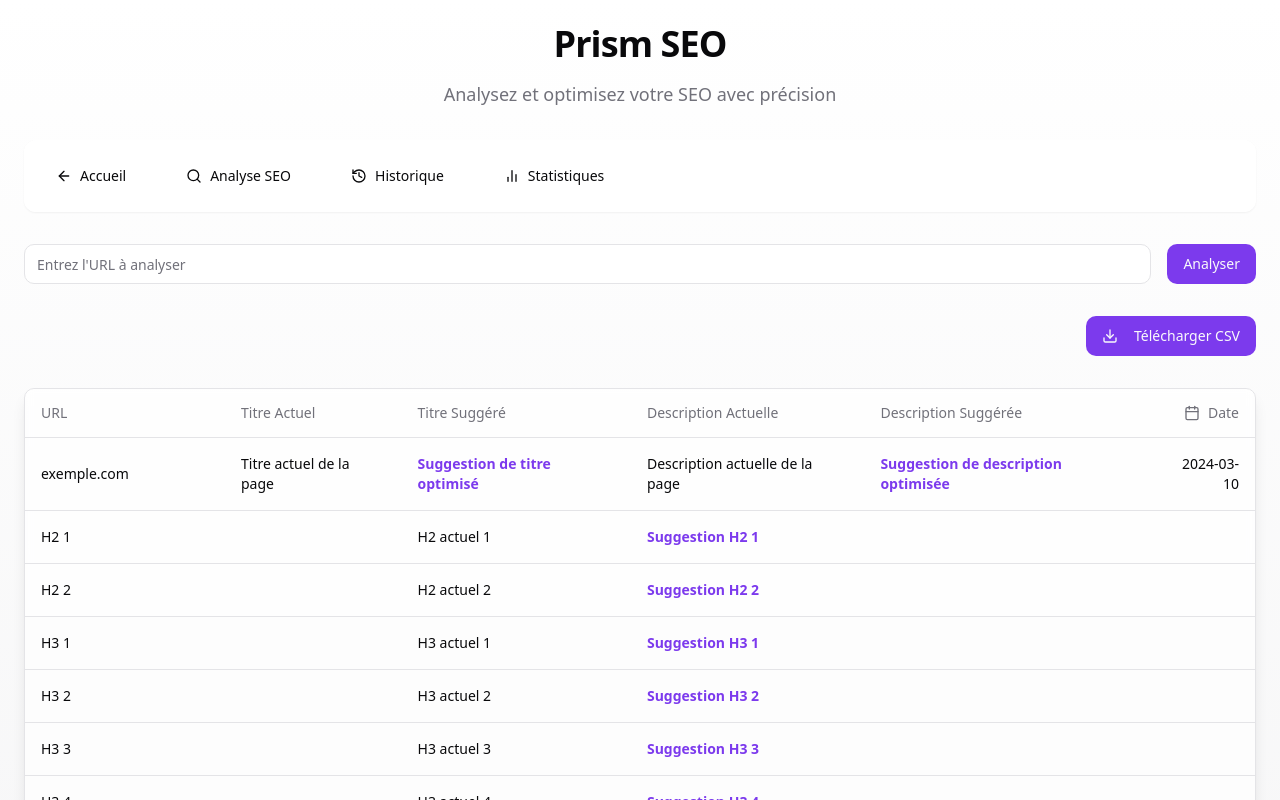
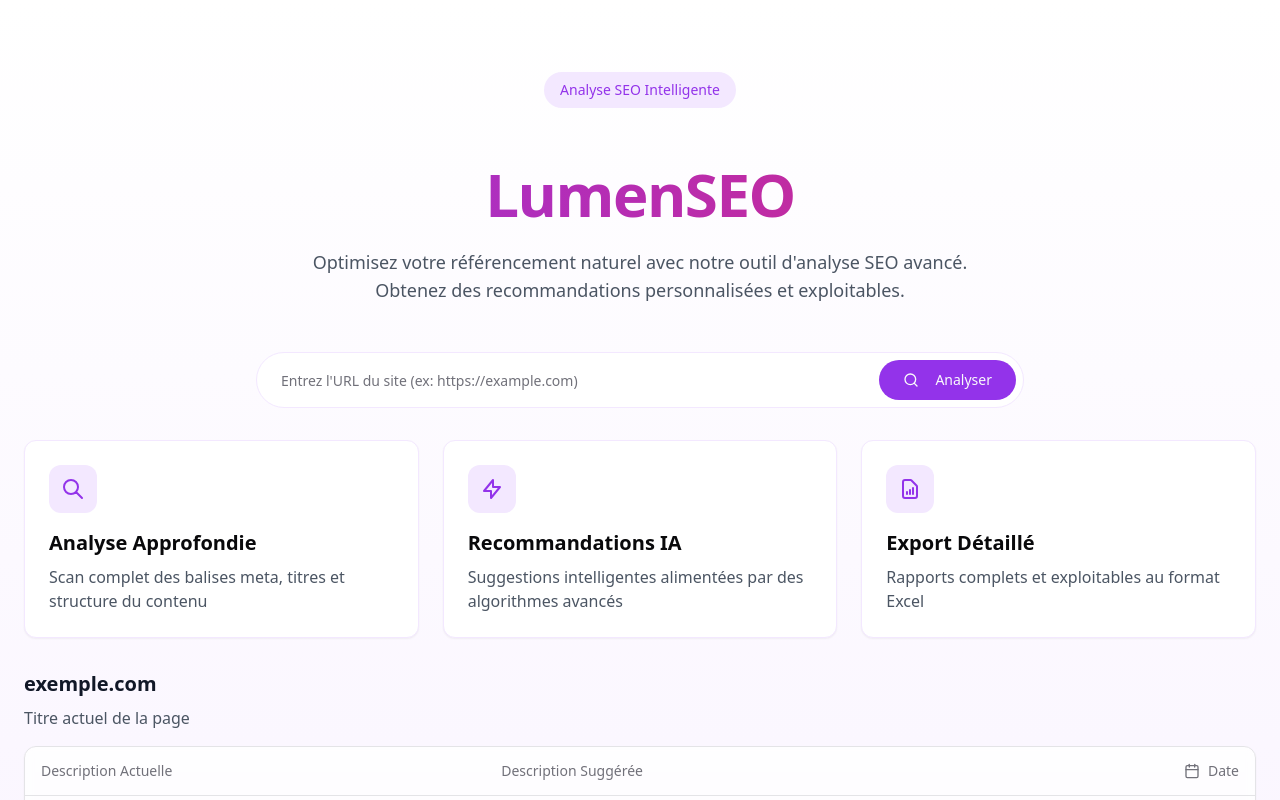
Before and after one commit to Hugonnet/seoptimiz-new, a React (Vite) app: page / in a window 1280 px wide. Shown: the top 800 px of the page. Built offline with nearby package versions, Linux system fonts and the light colour scheme.

Commit message:
Add SEO table display enhancement
Updated the SEO table to improve readability by displaying the entered URL and its title directly below the input form. Removed the second column from the table to streamline the layout.
[skip gpt_engineer]

```diff
--- a/src/components/SEOTable.tsx
+++ b/src/components/SEOTable.tsx
@@ -12,18 +12,6 @@ interface SEOData {
   currentDescription: string;
   suggestedDescription: string;
   date: string;
-  h2s: Array<{
-    current: string;
-    suggested: string;
-    contextText: string;
-    suggestedText: string;
-  }>;
-  h3s: Array<{
-    current: string;
-    suggested: string;
-    contextText: string;
-    suggestedText: string;
-  }>;
 }
 
 const mockData: SEOData[] = [
@@ -34,33 +22,13 @@ const mockData: SEOData[] = [
     suggestedTitle: "Suggestion de titre optimisé",
     currentDescription: "Description actuelle de la page",
     suggestedDescription: "Suggestion de description optimisée",
-    date: "2024-03-10",
-    h2s: [
-      {
-        current: "H2 actuel 1",
-        suggested: "Suggestion H2 1",
-        contextText: "Texte contextuel du H2 1",
-        suggestedText: "Suggestion de texte pour H2 1"
-      },
-      {
-        current: "H2 actuel 2",
-        suggested: "Suggestion H2 2",
-        contextText: "Texte contextuel du H2 2",
-        suggestedText: "Suggestion de texte pour H2 2"
-      }
-    ],
-    h3s: Array.from({ length: 10 }, (_, i) => ({
-      current: `H3 actuel ${i + 1}`,
-      suggested: `Suggestion H3 ${i + 1}`,
-      contextText: `Texte contextuel du H3 ${i + 1}`,
-      suggestedText: `Suggestion de texte pour H3 ${i + 1}`
-    }))
+    date: "2024-03-10"
   }
 ];
 
 export function SEOTable() {
   const renderSuggestion = (text: string) => (
-    <span className="font-bold text-primary">{text}</span>
+    <span className="font-bold text-purple-600">{text}</span>
   );
 
   const handleDownload = () => {
@@ -69,45 +37,34 @@ export function SEOTable() {
 
   return (
     <div className="space-y-4">
-      <div className="flex justify-end">
-        <Button onClick={handleDownload} className="mb-4">
-          <Download className="mr-2 h-4 w-4" />
-          Télécharger CSV
-        </Button>
+      {mockData.map((item) => (
+        <div key={item.id} className="space-y-4">
+          <div className="text-left space-y-2">
+            <h2 className="text-xl font-semibold text-gray-900">{item.url}</h2>
+            <p className="text-gray-600">{item.currentTitle}</p>
           </div>
-      <div className="rounded-md border bg-white/80 backdrop-blur-sm shadow-lg">
+
+          <div className="rounded-xl border bg-white/80 backdrop-blur-sm shadow-sm">
             <Table>
               <SEOTableHeader />
               <TableBody>
-            {mockData.map((item) => (
-              <>
-                <TableRow key={`main-${item.id}`} className="hover:bg-muted/30">
-                  <TableCell className="font-medium">{item.url}</TableCell>
-                  <TableCell>{item.currentTitle}</TableCell>
-                  <TableCell>{renderSuggestion(item.suggestedTitle)}</TableCell>
+                <TableRow className="hover:bg-purple-50/50">
                   <TableCell>{item.currentDescription}</TableCell>
                   <TableCell>{renderSuggestion(item.suggestedDescription)}</TableCell>
                   <TableCell className="text-right">{item.date}</TableCell>
                 </TableRow>
-                {item.h2s.map((h2, index) => (
-                  <TableRow key={`h2-${index}`} className="bg-muted/5">
-                    <TableCell colSpan={2} className="font-medium">H2 {index + 1}</TableCell>
-                    <TableCell>{h2.current}</TableCell>
-                    <TableCell colSpan={3}>{renderSuggestion(h2.suggested)}</TableCell>
-                  </TableRow>
-                ))}
-                {item.h3s.map((h3, index) => (
-                  <TableRow key={`h3-${index}`} className="bg-muted/10">
-                    <TableCell colSpan={2} className="font-medium">H3 {index + 1}</TableCell>
-                    <TableCell>{h3.current}</TableCell>
-                    <TableCell colSpan={3}>{renderSuggestion(h3.suggested)}</TableCell>
-                  </TableRow>
-                ))}
-              </>
-            ))}
               </TableBody>
             </Table>
           </div>
         </div>
+      ))}
+
+      <div className="flex justify-end">
+        <Button onClick={handleDownload} variant="outline" className="gap-2">
+          <Download className="h-4 w-4" />
+          Exporter le rapport
+        </Button>
+      </div>
+    </div>
   );
 }
--- a/src/components/SEOTableHeader.tsx
+++ b/src/components/SEOTableHeader.tsx
@@ -5,9 +5,6 @@ export function SEOTableHeader() {
   return (
     <TableHeader>
       <TableRow>
-        <TableHead className="w-[200px]">URL</TableHead>
-        <TableHead>Titre Actuel</TableHead>
-        <TableHead>Titre Suggéré</TableHead>
         <TableHead>Description Actuelle</TableHead>
         <TableHead>Description Suggérée</TableHead>
         <TableHead className="text-right">
--- a/src/components/URLForm.tsx
+++ b/src/components/URLForm.tsx
@@ -3,6 +3,7 @@ import { Input } from "@/components/ui/input";
 import { useState } from "react";
 import { extractSEOMetadata } from "@/services/seoService";
 import { useToast } from "@/hooks/use-toast";
+import { Search } from "lucide-react";
 
 export function URLForm() {
   const [url, setUrl] = useState("");
@@ -41,18 +42,25 @@ export function URLForm() {
   };
 
   return (
-    <form onSubmit={handleSubmit} className="flex gap-4 mb-8">
+    <form onSubmit={handleSubmit} className="max-w-3xl mx-auto">
+      <div className="relative">
         <Input
           type="url"
-        placeholder="Entrez l'URL à analyser"
+          placeholder="Entrez l'URL du site (ex: https://example.com)"
           value={url}
           onChange={(e) => setUrl(e.target.value)}
-        className="flex-1"
+          className="h-14 pl-6 pr-36 text-lg rounded-full border-purple-100 focus-visible:ring-purple-600"
           required
         />
-      <Button type="submit" disabled={isLoading}>
-        {isLoading ? "Analyse en cours..." : "Analyser"}
+        <Button
+          type="submit"
+          disabled={isLoading}
+          className="absolute right-2 top-2 rounded-full bg-purple-600 hover:bg-purple-700 h-10 px-6"
+        >
+          <Search className="mr-2 h-4 w-4" />
+          {isLoading ? "Analyse..." : "Analyser"}
         </Button>
+      </div>
     </form>
   );
 }
--- a/src/pages/Index.tsx
+++ b/src/pages/Index.tsx
@@ -5,17 +5,25 @@ import { motion } from "framer-motion";
 
 const Index = () => {
   return (
-    <div className="min-h-screen bg-gradient-to-b from-background to-secondary p-6">
-      <div className="max-w-7xl mx-auto space-y-8">
+    <div className="min-h-screen bg-gradient-to-b from-white to-purple-50 p-6">
+      <div className="max-w-7xl mx-auto space-y-12">
         <motion.div
           initial={{ opacity: 0, y: 20 }}
           animate={{ opacity: 1, y: 0 }}
           transition={{ duration: 0.5 }}
-          className="text-center space-y-4"
+          className="text-center space-y-6 pt-12"
         >
-          <h1 className="text-4xl font-bold tracking-tight">Prism SEO</h1>
-          <p className="text-lg text-muted-foreground">
-            Analysez et optimisez votre SEO avec précision
+          <div className="inline-flex items-center px-4 py-2 rounded-full bg-purple-100 text-purple-600 font-medium text-sm mb-8">
+            Analyse SEO Intelligente
+          </div>
+
+          <h1 className="text-6xl font-bold tracking-tight bg-gradient-to-r from-purple-600 to-pink-600 text-transparent bg-clip-text">
+            LumenSEO
+          </h1>
+
+          <p className="text-lg text-gray-600 max-w-2xl mx-auto">
+            Optimisez votre référencement naturel avec notre outil d'analyse SEO avancé.
+            Obtenez des recommandations personnalisées et exploitables.
           </p>
         </motion.div>
 
@@ -23,9 +31,40 @@ const Index = () => {
           initial={{ opacity: 0, y: 20 }}
           animate={{ opacity: 1, y: 0 }}
           transition={{ duration: 0.5, delay: 0.2 }}
+          className="space-y-8"
         >
-          <Navigation />
           <URLForm />
+          <div className="grid grid-cols-1 md:grid-cols-3 gap-6 mb-12">
+            <div className="p-6 rounded-xl bg-white shadow-sm border border-purple-100">
+              <div className="w-12 h-12 bg-purple-100 rounded-lg flex items-center justify-center mb-4">
+                <svg className="w-6 h-6 text-purple-600" fill="none" stroke="currentColor" viewBox="0 0 24 24">
+                  <path strokeLinecap="round" strokeLinejoin="round" strokeWidth={2} d="M21 21l-6-6m2-5a7 7 0 11-14 0 7 7 0 0114 0z" />
+                </svg>
+              </div>
+              <h3 className="text-xl font-semibold mb-2">Analyse Approfondie</h3>
+              <p className="text-gray-600">Scan complet des balises meta, titres et structure du contenu</p>
+            </div>
+
+            <div className="p-6 rounded-xl bg-white shadow-sm border border-purple-100">
+              <div className="w-12 h-12 bg-purple-100 rounded-lg flex items-center justify-center mb-4">
+                <svg className="w-6 h-6 text-purple-600" fill="none" stroke="currentColor" viewBox="0 0 24 24">
+                  <path strokeLinecap="round" strokeLinejoin="round" strokeWidth={2} d="M13 10V3L4 14h7v7l9-11h-7z" />
+                </svg>
+              </div>
+              <h3 className="text-xl font-semibold mb-2">Recommandations IA</h3>
+              <p className="text-gray-600">Suggestions intelligentes alimentées par des algorithmes avancés</p>
+            </div>
+
+            <div className="p-6 rounded-xl bg-white shadow-sm border border-purple-100">
+              <div className="w-12 h-12 bg-purple-100 rounded-lg flex items-center justify-center mb-4">
+                <svg className="w-6 h-6 text-purple-600" fill="none" stroke="currentColor" viewBox="0 0 24 24">
+                  <path strokeLinecap="round" strokeLinejoin="round" strokeWidth={2} d="M9 17v-2m3 2v-4m3 4v-6m2 10H7a2 2 0 01-2-2V5a2 2 0 012-2h5.586a1 1 0 01.707.293l5.414 5.414a1 1 0 01.293.707V19a2 2 0 01-2 2z" />
+                </svg>
+              </div>
+              <h3 className="text-xl font-semibold mb-2">Export Détaillé</h3>
+              <p className="text-gray-600">Rapports complets et exploitables au format Excel</p>
+            </div>
+          </div>
           <SEOTable />
         </motion.div>
       </div>
```
Lines whose indentation alone changed are shown as unchanged.
